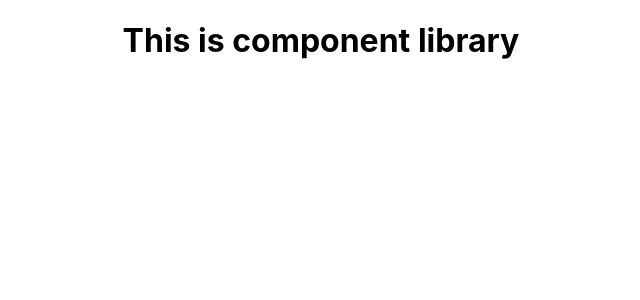
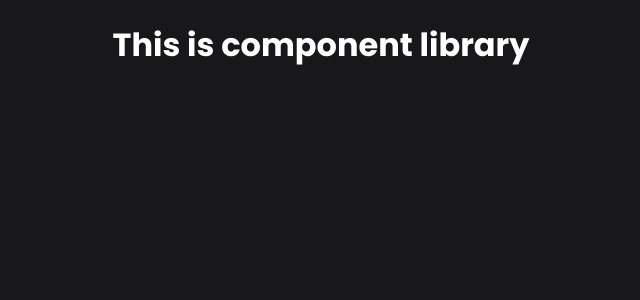
Before and after one commit to ParasArya289/arcticUI, a React (Create React App) app: page / in a window 1280 px wide. Shown: the top 300 px of the page, without its empty margins (319-959 px from the left). Built offline with nearby package versions, Linux system fonts and the light colour scheme.

Commit message:
setup:index.css

```diff
--- a/src/index.css
+++ b/src/index.css
@@ -1,8 +1,24 @@
+@import url("https://fonts.googleapis.com/css2?family=Poppins:wght@100;200;300;400;500;600;700&display=swap");
+
+:root {
+  --primary-color: white;
+  --accent-color: tomato;
+  --background-color: hsl(240deg 4% 9.8%);
+
+  --primary-text-color: white;
+  --secondary-text-color: grey;
+
+  --border-color:rgba(128, 128, 128, 0.1);
+
+  --fw-bold: 700;
+  --fw-medium: 500;
+  --fw-midlight: 400;
+  --fw-light: 300;
+}
+
 body {
   margin: 0;
-  font-family: -apple-system, BlinkMacSystemFont, 'Segoe UI', 'Roboto', 'Oxygen',
-    'Ubuntu', 'Cantarell', 'Fira Sans', 'Droid Sans', 'Helvetica Neue',
-    sans-serif;
-  -webkit-font-smoothing: antialiased;
-  -moz-osx-font-smoothing: grayscale;
+  background-color:hsl(240deg 4% 9.8%);
+  font-family: "Poppins", sans-serif;
+  color:white;
 }
```
Also changed, not shown: public/background1.svg (added).
